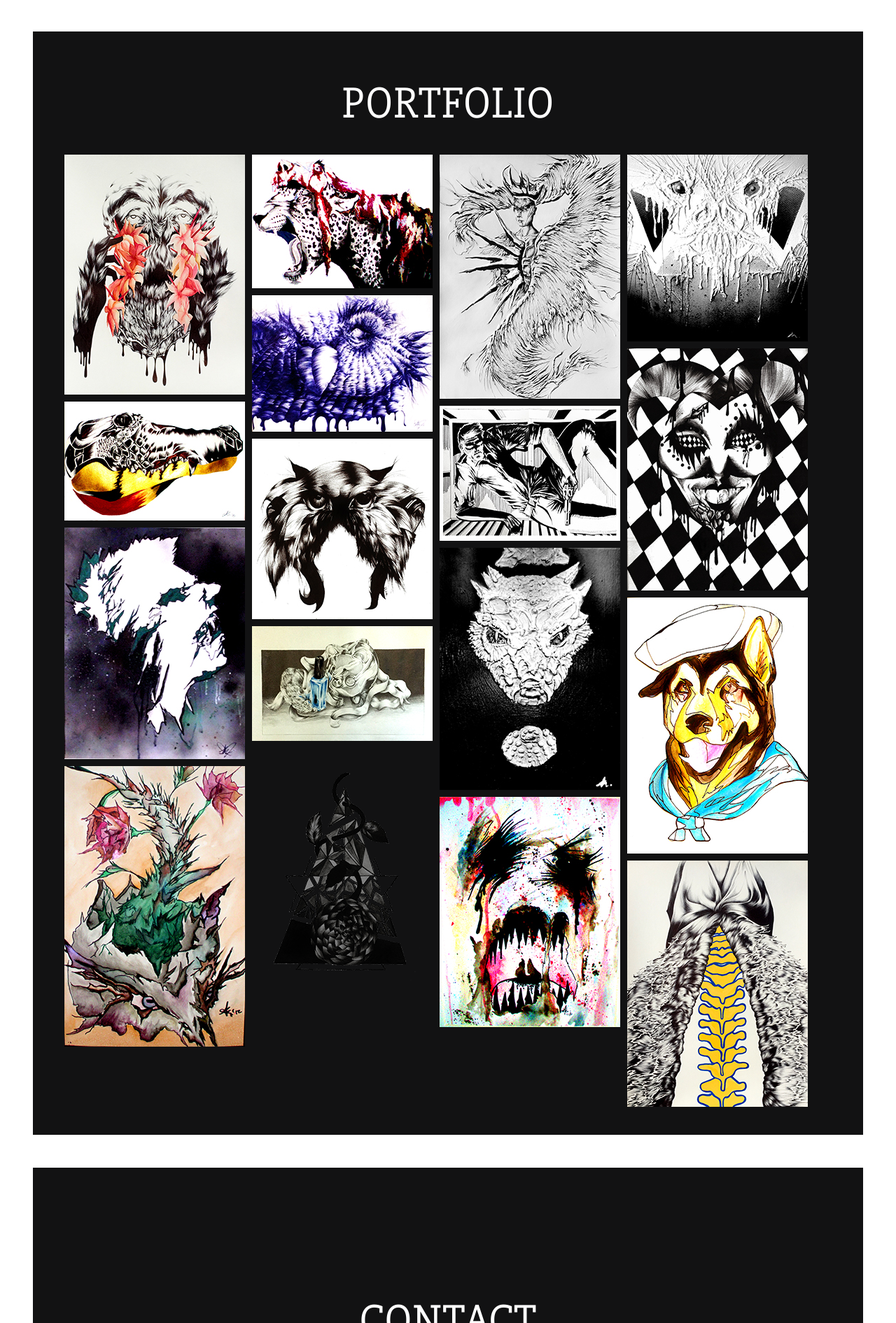
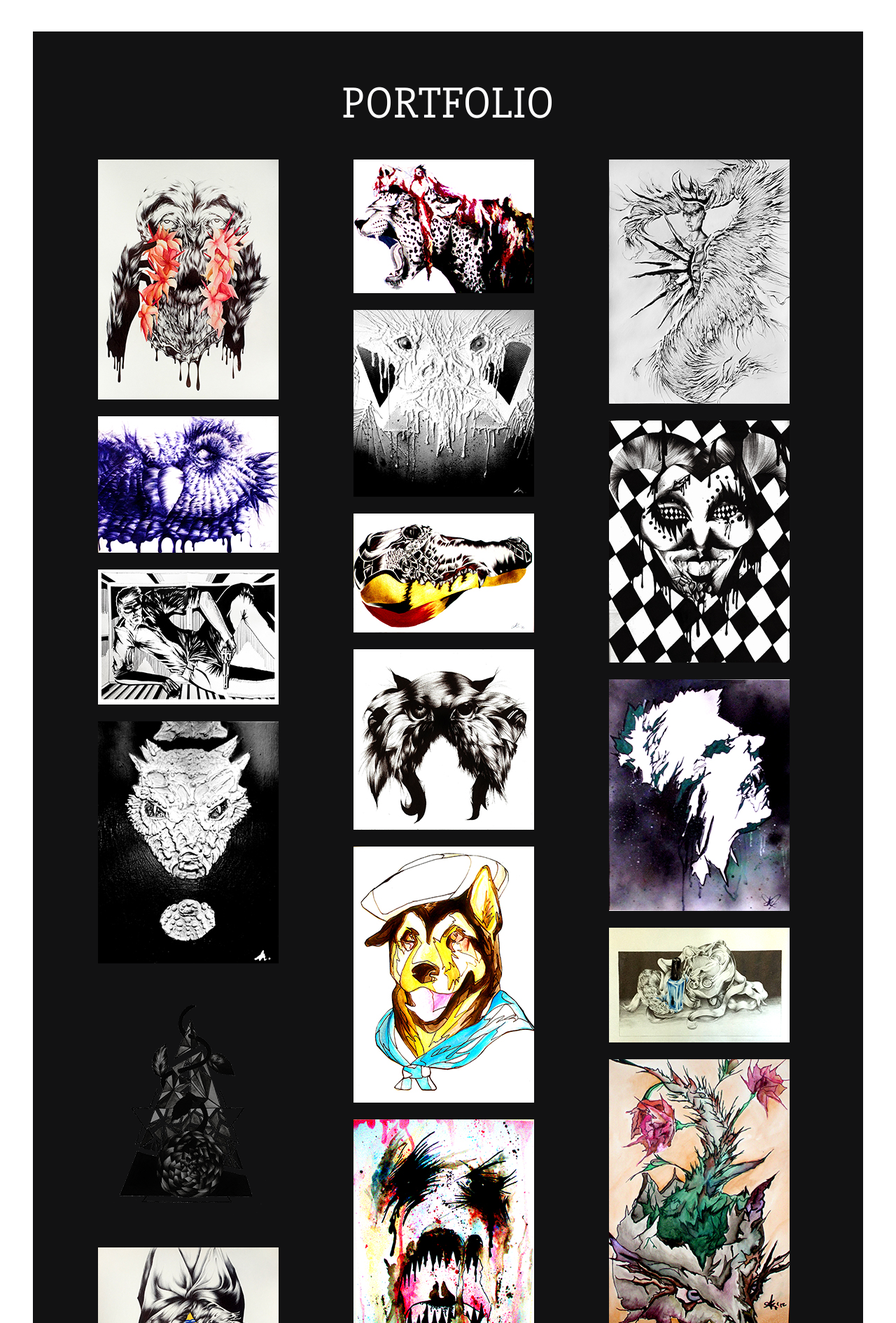
Before and after one commit to rmedina423/alicia-robles-art, a Jekyll site: the page built from index.html, in a window 1280 px wide. Shown: the part 1707-3598 px from the top of the page at 70% size. Built offline with Jekyll 4.4.1, drawn with Linux system fonts in a browser that asks for light colours; nearby versions of some CDN libraries; some web fonts are replaced; library files that are not in the unit come from our copies; comment, search, counter and statistics services are not loaded.

Commit message:
remove mystery border

```diff
--- a/_sass/_layout.scss
+++ b/_sass/_layout.scss
@@ -4,9 +4,10 @@
 		padding: 15px 25px;
 	}
 
-	margin: 10px;
+	// margin: 10px;
 	color: #fff;
 	background: #121213;
+	margin-bottom: -2px;
 }
 
 
@@ -15,6 +16,8 @@
  */
 
 #carousel {
+	margin: 10px;
+
 	.slide-1, .slide-2, .slide-3 {
 		background-size: contain;
 		min-height: calc(100vh - 125px);
@@ -31,6 +34,7 @@
 	.slide-3 {
 		background-image: url("./images/slide-1-ar.jpg");
 	}
+
 }
 
 
@@ -39,19 +43,12 @@
  */
 
 .portfolio .content {
-	display: flex;
-	-webkit-flex-flow: row wrap;
-	justify-content: space-around;
-
 	a {
-		display: flex;
-		width: 268px;
-		margin-top: 5px;
-	}
-
-	img {
-		margin: auto;
-	}
+		display: block;
+		float: left;
+		padding: 7px;
+		width: 100%;
+ 	}
 }
 
  /**
@@ -121,6 +118,7 @@
 
 	.portfolio .content a {
 		margin-top: 10px;
+		width: 50%;
 	}
 }
 
@@ -139,4 +137,8 @@
 			min-height: calc(100vh - 287px);
 		}
 	}
+
+	.portfolio .content a {
+		width: 33%;
+	}
 }
```
